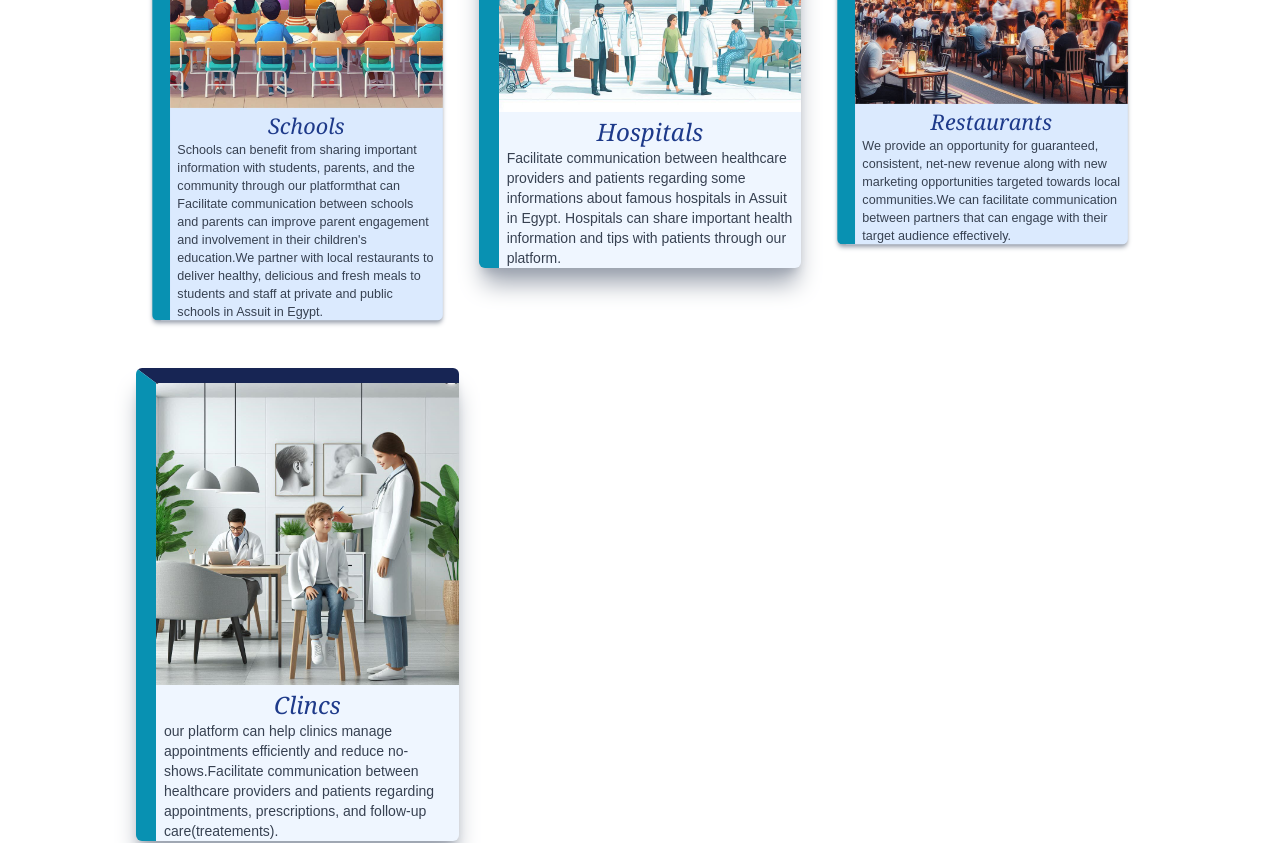
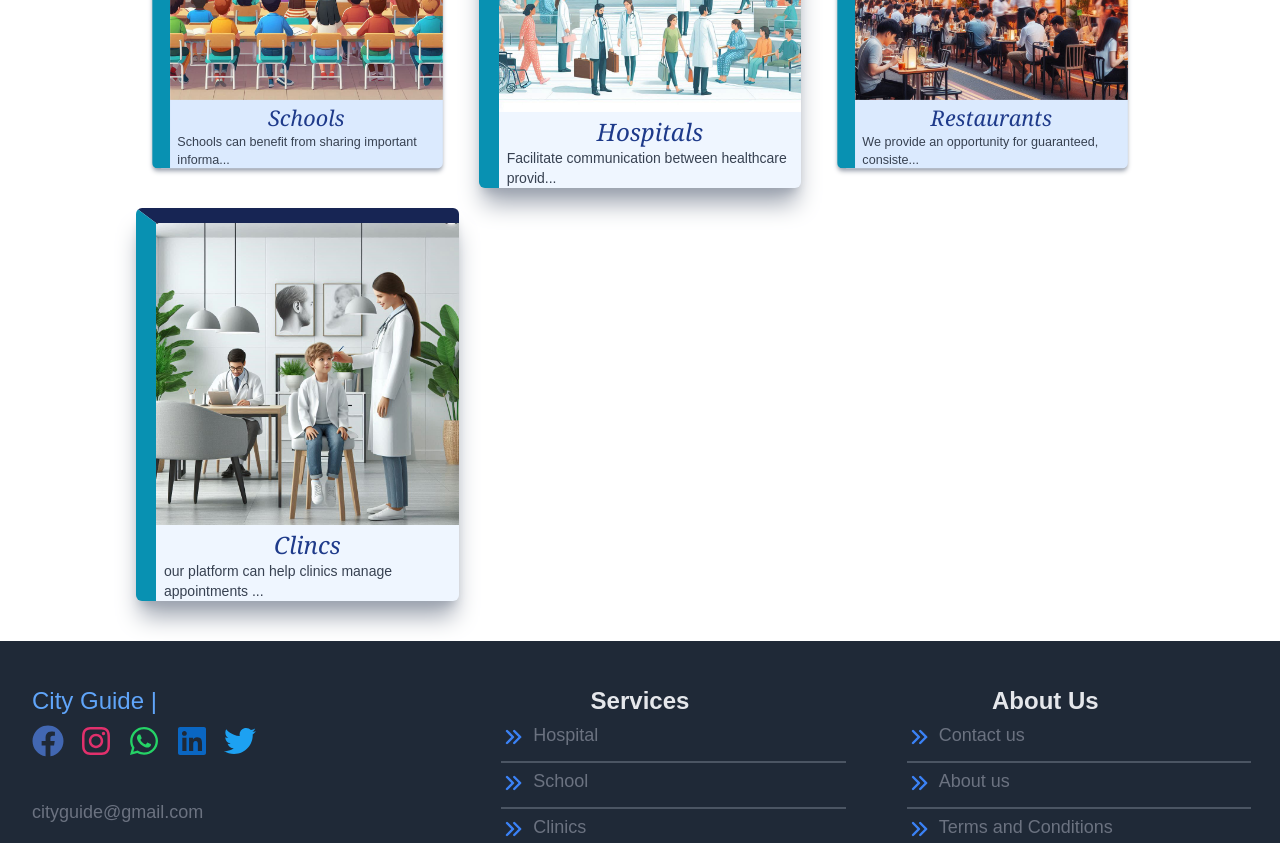
Before and after one commit to MahmudAlzhrawy/graduation-project, a Next.js app: page / in a window 1280 px wide. Shown: the part 1300-2143 px from the top of the page. Built offline with nearby package versions, Linux system fonts and the light colour scheme; no server answers.

Commit message:
beautify restaurants

```diff
--- a/src/app/page.tsx
+++ b/src/app/page.tsx
@@ -187,7 +187,7 @@ export default function Home() {
                     {serv.Name}
                   </h1>
                   <p className="text-sm leading-5   text-gray-700 px-2 text-left  ">
-                    {serv.Content}
+                    {serv.Content.length > 50 ?serv.Content.slice(0, 50) + "...": serv.Content}
                   </p>
                 </div>
               </div>
--- a/src/components/Restaurants/Restaurant.tsx
+++ b/src/components/Restaurants/Restaurant.tsx
@@ -37,9 +37,9 @@ function Restaurant(props: Props) {
   }, [props.restaurantDescription]);
 
   return (
-    <div className="pt-1 pb-4 hover:brightness-75 duration-500 overflow-hidden">
+    <div className="pt-1 pb-4 rounded-xl hover:shadow-lg  hover:brightness-75 duration-500 overflow-hidden">
         <img
-        className=" h-[300px] hover:scale-110 duration-700 ease-in-out w-full  "
+        className=" h-[300px] hover:scale-110 duration-700 ease-in-out w-full object-cover overflow-hidden "
           src={`http://citypulse.runasp.net/images/Restaurants/${props.restaurantImage}`}
           alt={props.restaurantName}
         />
```
